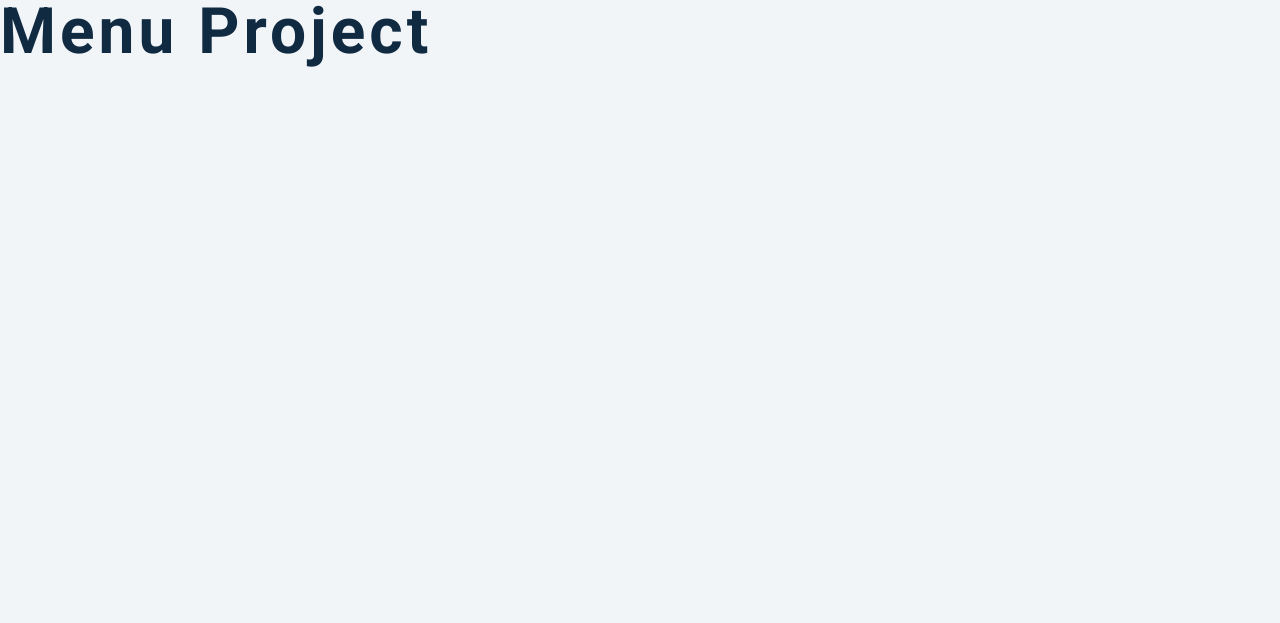
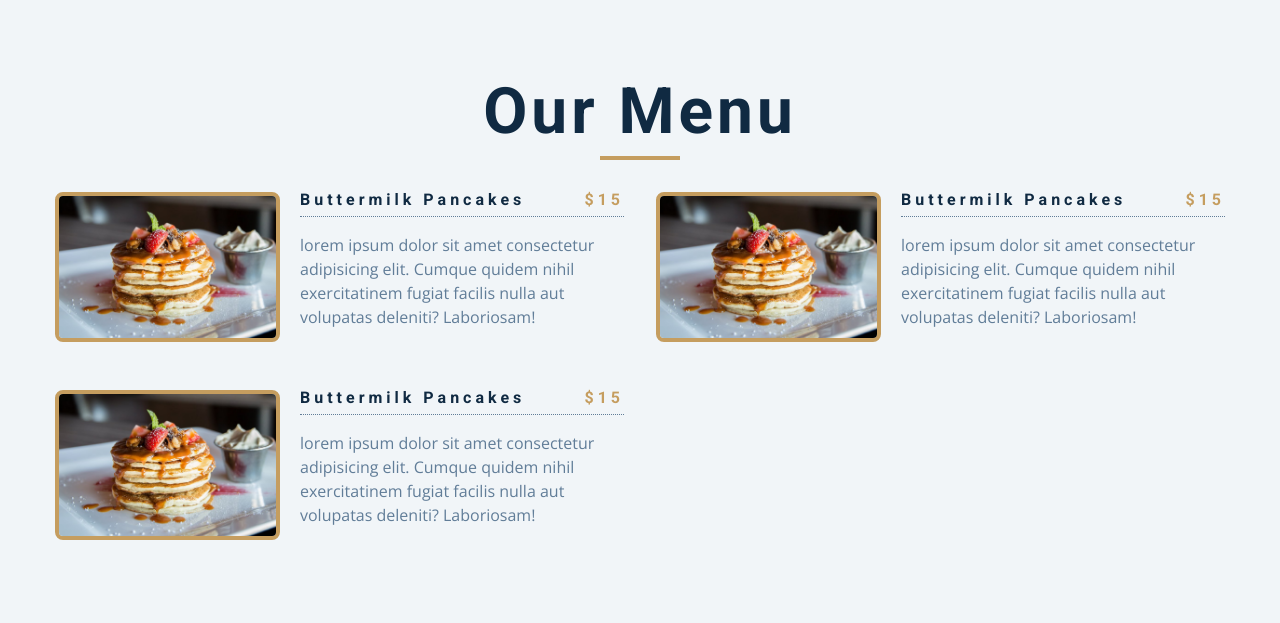
Before and after one commit to JayhawkChief/menu, a plain HTML site: page setup/index.html in a window 1280 px wide. Drawn offline with nearby package versions, Linux system fonts and the light colour scheme.

Commit message:
set up home page

```diff
--- a/setup/index.html
+++ b/setup/index.html
@@ -13,7 +13,67 @@
     <link rel="stylesheet" href="styles.css" />
   </head>
   <body>
-    <h1>menu project</h1>
+    <section class="menu">
+      <!-- title -->
+      <div class="title">
+        <h1>Our Menu</h1>
+        <div class="underline"></div>
+      </div>
+      <!-- filter buttons -->
+
+      <!-- menu items -->
+      <div class="section-center">
+        <!-- single item -->
+        <article class="menu-item">
+          <img src="menu-item.jpeg" class="photo" alt="menu-item"/>
+          <div class="item-info">
+            <header>
+              <h4>Buttermilk Pancakes</h4>
+              <h4 class="price">$15</h4>
+            </header>
+            <p class="item-text">lorem ipsum dolor sit amet consectetur
+              adipisicing elit. Cumque quidem nihil exercitatinem fugiat facilis
+              nulla aut volupatas deleniti? Laboriosam!
+            </p>
+          </div>
+        </article>
+        <!-- end of single item -->
+
+        <!-- single item -->
+        <article class="menu-item">
+          <img src="menu-item.jpeg" class="photo" alt="menu-item"/>
+          <div class="item-info">
+            <header>
+              <h4>Buttermilk Pancakes</h4>
+              <h4 class="price">$15</h4>
+            </header>
+            <p class="item-text">lorem ipsum dolor sit amet consectetur
+              adipisicing elit. Cumque quidem nihil exercitatinem fugiat facilis
+              nulla aut volupatas deleniti? Laboriosam!
+            </p>
+          </div>
+        </article>
+        <!-- end of single item -->
+
+        <!-- single item -->
+        <article class="menu-item">
+          <img src="menu-item.jpeg" class="photo" alt="menu-item"/>
+          <div class="item-info">
+            <header>
+              <h4>Buttermilk Pancakes</h4>
+              <h4 class="price">$15</h4>
+            </header>
+            <p class="item-text">lorem ipsum dolor sit amet consectetur
+              adipisicing elit. Cumque quidem nihil exercitatinem fugiat facilis
+              nulla aut volupatas deleniti? Laboriosam!
+            </p>
+          </div>
+        </article>
+        <!-- end of single item -->
+
+      </div>
+    </section>
+
     <!-- javascript -->
     <script src="app.js"></script>
   </body>
```
